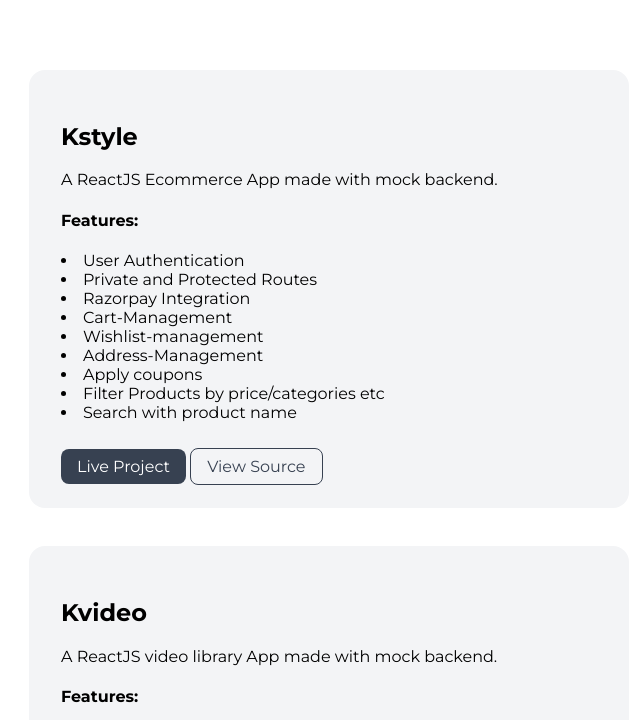
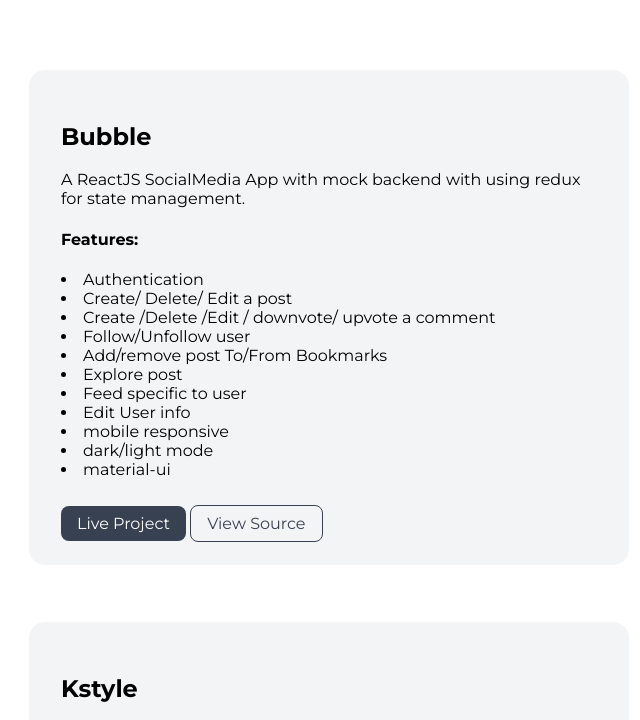
Before and after one commit to purvasharmadev/Purva-Sharma-Portfolio, a plain HTML site: page projects.html in a window 1280 px wide. Shown: the part 564-1284 px from the top of the page, without its empty margins (311-951 px from the left). Drawn offline with Linux system fonts and the light colour scheme; a web font is replaced by a local one.

Commit message:
added new project

```diff
--- a/projects.html
+++ b/projects.html
@@ -38,6 +38,55 @@
         </div>
     </div>
 <div class="container-center container">
+    <br>
+    <!-- PROJECT-17 -->
+    <div class=" project-container ow">
+
+     <h2>Bubble</h2>
+         <p>A ReactJS SocialMedia App with mock backend with using redux for state management.
+             <br>
+             <h4>Features:</h4>
+            <li>
+                Authentication
+            </li>
+            <li>
+                Create/ Delete/ Edit a post
+            </li>
+            <li>
+                Create /Delete /Edit / downvote/ upvote a comment
+            </li>
+            <li>
+                Follow/Unfollow user
+            </li>
+            <li>
+                Add/remove post To/From Bookmarks
+            </li>
+            <li>
+                Explore post
+            </li>
+            <li>
+                Feed specific to user
+            </li>
+            <li>
+                Edit User info
+            </li>
+            <li>
+                mobile responsive
+            </li>
+            <li>
+                dark/light mode
+            </li>
+            <li>
+                material-ui
+            </li>
+         </p>
+         <br>
+             <a class="project-link  link link-primary" target="blank" href="https://bubblee.netlify.app/">Live Project</a>
+             <a class="project-link  link link-secondary" target="blank" href="https://github.com/purvasharmadev/chat">View Source</a>
+ </div>
+ <br>
+    <br>
+
     <br>
        <!-- PROJECT-16 -->
        <div class=" project-container ow">
```
